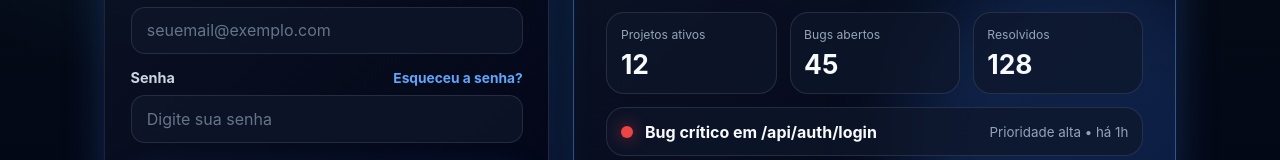
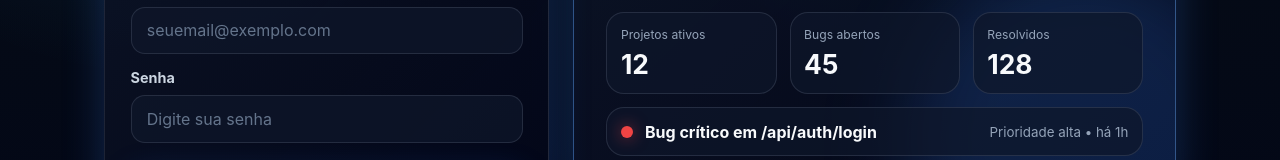
Before and after one commit to gdev-13/devbug-tracker, a React app in the folder frontend/: page /login in a window 1280 px wide. Shown: the part 451-611 px from the top of the page. Built offline with nearby package versions, Linux system fonts and the light colour scheme; no server answers; the HTML template or start-up script is replaced by a standard one.

Commit message:
fix: remover recuperação de senha indisponível

```diff
--- a/frontend/src/pages/Login/Login.jsx
+++ b/frontend/src/pages/Login/Login.jsx
@@ -111,7 +111,6 @@ function Login() {
           <div className="form-group">
             <div className="form-group__top">
               <label htmlFor="password">Senha</label>
-              <a href="#forgot-password">Esqueceu a senha?</a>
             </div>
 
             <input
```
